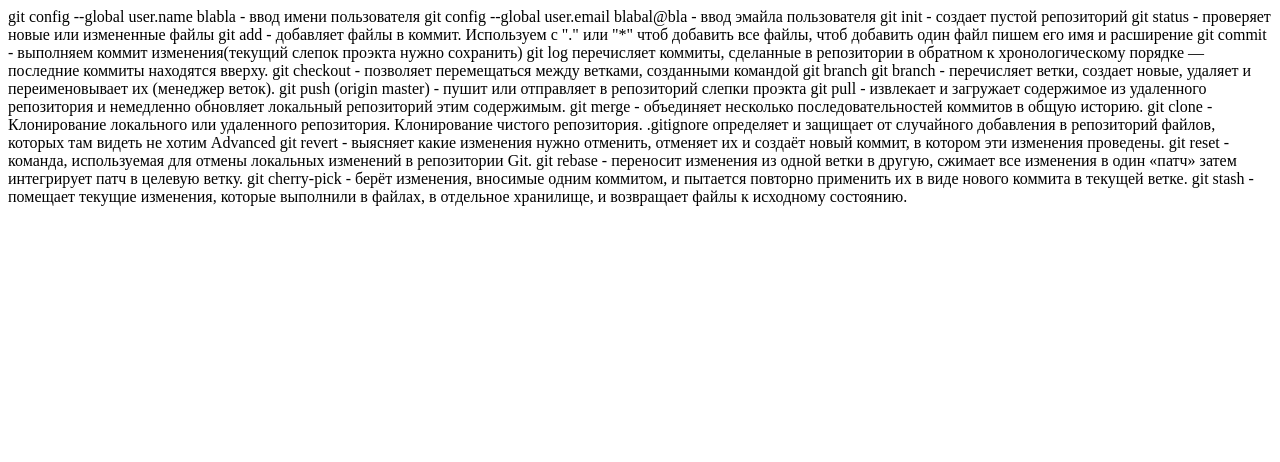
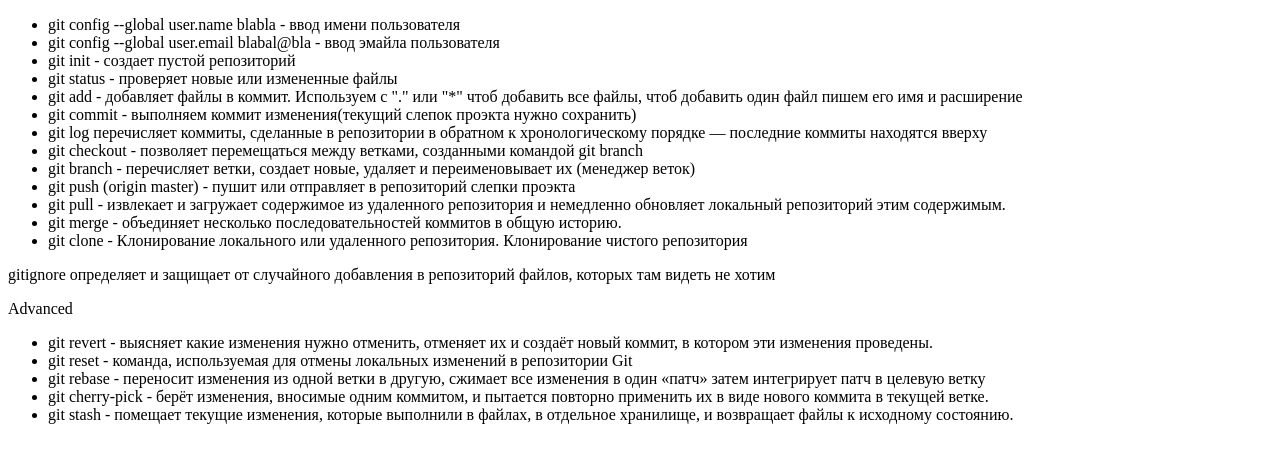
Before and after one commit to NastyaPomytkina/homeworks-november-1, a plain HTML site: page HW-2-first-lesson-github/homework-2.html in a window 1280 px wide. Drawn offline with Linux system fonts and the light colour scheme.

Commit message:
homework change

```diff
--- a/HW-2-first-lesson-github/homework-2.html
+++ b/HW-2-first-lesson-github/homework-2.html
@@ -4,28 +4,32 @@
     <meta charset="UTF-8">
     <meta http-equiv="X-UA-Compatible" content="IE=edge">
     <meta name="viewport" content="width=device-width, initial-scale=1.0">
-    <title>Document</title>
+    <title>My home work</title>
 </head>
 <body>
-    git config --global user.name blabla - ввод имени пользователя
-    git config --global user.email blabal@bla - ввод эмайла пользователя
-    git init - создает пустой репозиторий
-    git status - проверяет новые или измененные файлы
-    git add - добавляет файлы в коммит. Используем с "." или "*" чтоб добавить все файлы, чтоб добавить один файл пишем его имя и расширение
-    git commit - выполняем коммит изменения(текущий слепок проэкта нужно сохранить)
-    git log перечисляет коммиты, сделанные в репозитории в обратном к хронологическому порядке — последние коммиты находятся вверху.
-    git checkout - позволяет перемещаться между ветками, созданными командой git branch
-    git branch - перечисляет ветки, создает новые, удаляет и переименовывает их (менеджер веток).
-    git push (origin master) - пушит или отправляет в репозиторий слепки проэкта
-    git pull - извлекает и загружает содержимое из удаленного репозитория и немедленно обновляет локальный репозиторий этим содержимым.
-    git merge - объединяет несколько последовательностей коммитов в общую историю.
-    git clone - Клонирование локального или удаленного репозитория. Клонирование чистого репозитория.
-    .gitignore определяет и защищает от случайного добавления в репозиторий файлов, которых там видеть не хотим
-                                    Advanced
-    git revert - выясняет какие изменения нужно отменить, отменяет их и создаёт новый коммит, в котором эти изменения проведены.
-    git reset - команда, используемая для отмены локальных изменений в репозитории Git.
-    git rebase - переносит  изменения из одной ветки в другую, сжимает все изменения в один «патч» затем интегрирует патч в целевую ветку.
-    git cherry-pick - берёт изменения, вносимые одним коммитом, и пытается повторно применить их в виде нового коммита в текущей ветке.
-    git stash - помещает текущие изменения, которые выполнили в файлах, в отдельное хранилище, и возвращает файлы к исходному состоянию.
-</body>
-</html>
+    <p><ul>
+    <li>git config --global user.name blabla - ввод имени пользователя</li>
+    <li>git config --global user.email blabal@bla - ввод эмайла пользователя</li>
+    <li>git init - создает пустой репозиторий</li>
+    <li>git status - проверяет новые или измененные файлы</li>
+    <li>git add - добавляет файлы в коммит. Используем с "." или "*" чтоб добавить все файлы, чтоб добавить один файл пишем его имя и расширение</li>
+    <li>git commit - выполняем коммит изменения(текущий слепок проэкта нужно сохранить)</li>
+    <li>git log перечисляет коммиты, сделанные в репозитории в обратном к хронологическому порядке — последние коммиты находятся вверху</li>
+    <li>git checkout - позволяет перемещаться между ветками, созданными командой git branch </li>
+    <li>git branch - перечисляет ветки, создает новые, удаляет и переименовывает их (менеджер веток)</li>
+    <li>git push (origin master) - пушит или отправляет в репозиторий слепки проэкта</li>
+    <li>git pull - извлекает и загружает содержимое из удаленного репозитория и немедленно обновляет локальный репозиторий этим содержимым.</li>
+    <li>git merge - объединяет несколько последовательностей коммитов в общую историю.</li>
+    <li>git clone - Клонирование локального или удаленного репозитория. Клонирование чистого репозитория</li></ul>
+   <p> gitignore определяет и защищает от случайного добавления в репозиторий файлов, которых там видеть не хотим</p>
+    </p>
+                                    <p><bold>Advanced</bold>
+    <ul><li>git revert - выясняет какие изменения нужно отменить, отменяет их и создаёт новый коммит, в котором эти изменения проведены.</li>
+        <li>git reset - команда, используемая для отмены локальных изменений в репозитории Git</li>
+         <li>git rebase - переносит  изменения из одной ветки в другую, сжимает все изменения в один «патч» затем интегрирует патч в целевую ветку</li>
+        <li>git cherry-pick - берёт изменения, вносимые одним коммитом, и пытается повторно применить их в виде нового коммита в текущей ветке.</li>
+        <li>git stash - помещает текущие изменения, которые выполнили в файлах, в отдельное хранилище, и возвращает файлы к исходному состоянию.</li></ul>
+    </p>
+    </ul>
+    </body>
+    </html>
```
